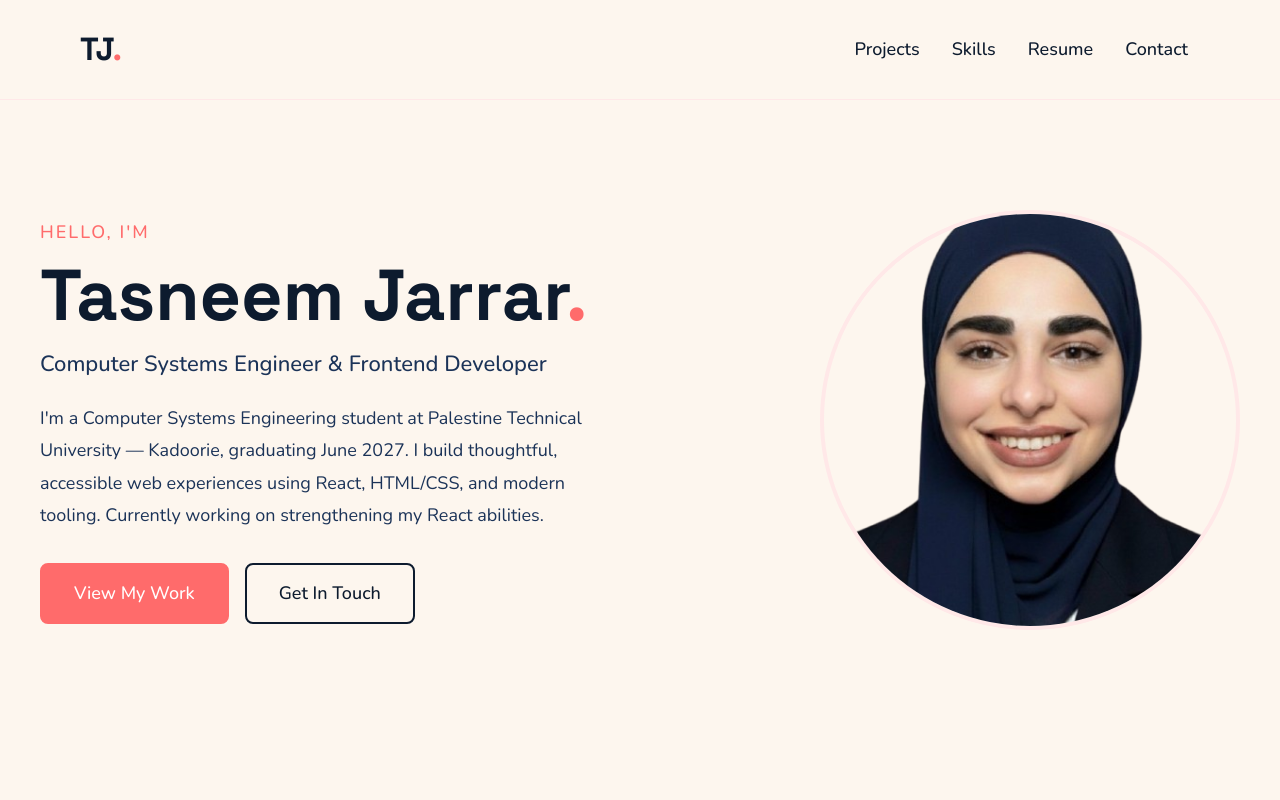
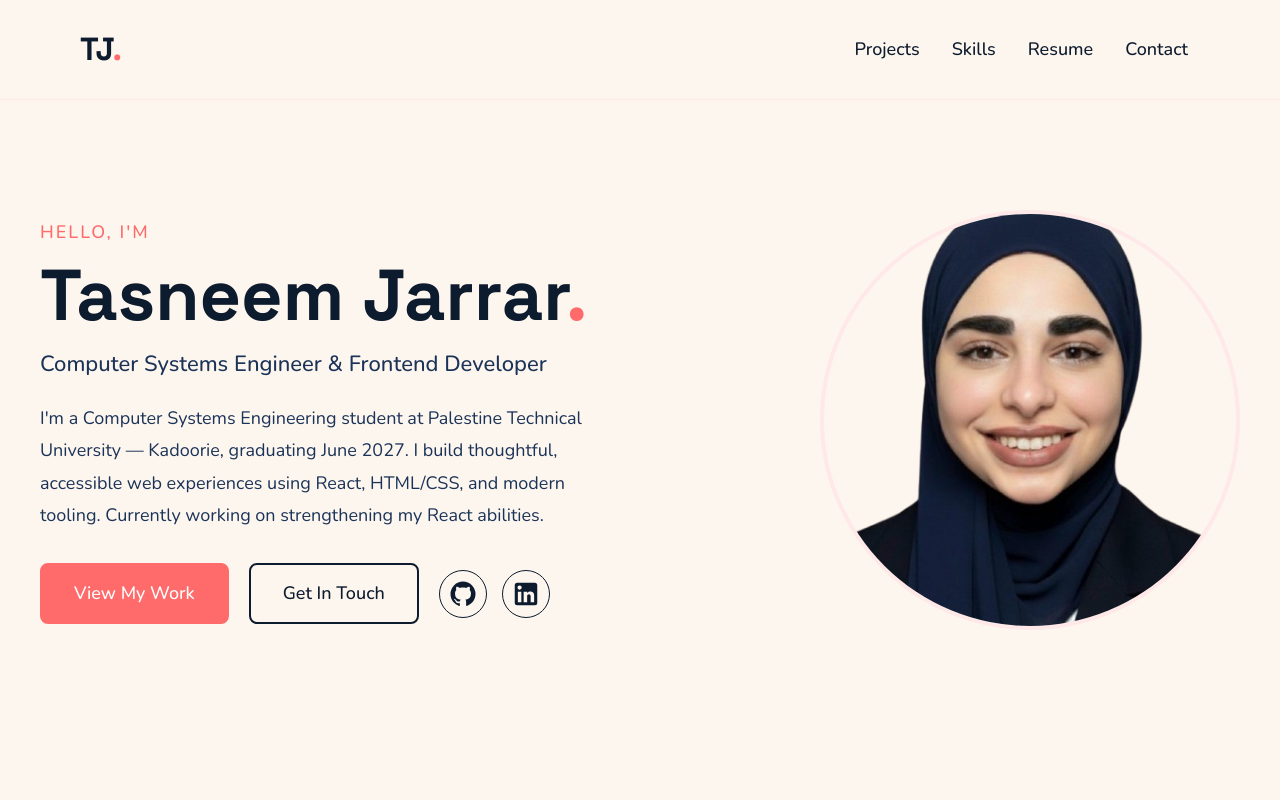
Before and after one commit to TasneemJarrar/portfolio-site, a website: page src/index.html in a window 1280 px wide. Shown: the top 800 px of the page. Drawn offline with nearby package versions, Linux system fonts and the light colour scheme.

Commit message:
add social btns to hero section

```diff
--- a/src/index.html
+++ b/src/index.html
@@ -46,7 +46,8 @@
             <a class="header__nav-link" href="#skills">Skills</a>
           </li>
           <li class="header__nav-item">
-            <a class="header__nav-link" href="./Tasneem Jarrar - CV.pdf" target="_blank" rel="noopener noreferrer">Resume</a>
+            <a class="header__nav-link" href="./Tasneem Jarrar - CV.pdf" target="_blank"
+              rel="noopener noreferrer">Resume</a>
           </li>
           <li class="header__nav-item">
             <a class="header__nav-link" href="#contact">Contact</a>
@@ -69,7 +70,8 @@
               <a class="header__menu-link" href="#skills">Skills</a>
             </li>
             <li class="header__menu-item">
-              <a class="header__menu-link" href="./Tasneem Jarrar - CV.pdf" target="_blank" rel="noopener noreferrer">Resume</a>
+              <a class="header__menu-link" href="./Tasneem Jarrar - CV.pdf" target="_blank"
+                rel="noopener noreferrer">Resume</a>
             </li>
             <li class="header__menu-item">
               <a class="header__menu-link" href="#contact">Contact</a>
@@ -106,6 +108,24 @@
           <div class="hero__ctas">
             <a class="primary-btn" href="#projects">View My Work</a>
             <a class="secondary-btn" href="#contact">Get In Touch</a>
+
+            <div class="hero__socials">
+              <a class="hero__social-link" href="https://github.com/TasneemJarrar" target="_blank"
+                rel="noopener noreferrer" aria-label="GitHub profile">
+                <svg xmlns="http://www.w3.org/2000/svg" width="30" height="30" viewBox="0 0 24 24" fill="currentColor">
+                  <path
+                    d="M12 2A10 10 0 0 0 2 12c0 4.42 2.87 8.17 6.84 9.5c.5.08.66-.23.66-.5v-1.69c-2.77.6-3.36-1.34-3.36-1.34c-.46-1.16-1.11-1.47-1.11-1.47c-.91-.62.07-.6.07-.6c1 .07 1.53 1.03 1.53 1.03c.87 1.52 2.34 1.07 2.91.83c.09-.65.35-1.09.63-1.34c-2.22-.25-4.55-1.11-4.55-4.92c0-1.11.38-2 1.03-2.71c-.1-.25-.45-1.29.1-2.64c0 0 .84-.27 2.75 1.02c.79-.22 1.65-.33 2.5-.33s1.71.11 2.5.33c1.91-1.29 2.75-1.02 2.75-1.02c.55 1.35.2 2.39.1 2.64c.65.71 1.03 1.6 1.03 2.71c0 3.82-2.34 4.66-4.57 4.91c.36.31.69.92.69 1.85V21c0 .27.16.59.67.5C19.14 20.16 22 16.42 22 12A10 10 0 0 0 12 2" />
+                </svg>
+              </a>
+
+              <a class="hero__social-link" href="https://www.linkedin.com/in/tasneem-jarrar" target="_blank"
+                rel="noopener noreferrer" aria-label="LinkedIn profile">
+                <svg xmlns="http://www.w3.org/2000/svg" width="30" height="30" viewBox="0 0 24 24" fill="currentColor">
+                  <path
+                    d="M19 3a2 2 0 0 1 2 2v14a2 2 0 0 1-2 2H5a2 2 0 0 1-2-2V5a2 2 0 0 1 2-2zm-.5 15.5v-5.3a3.26 3.26 0 0 0-3.26-3.26c-.85 0-1.84.52-2.32 1.3v-1.11h-2.79v8.37h2.79v-4.93c0-.77.62-1.4 1.39-1.4a1.4 1.4 0 0 1 1.4 1.4v4.93zM6.88 8.56a1.68 1.68 0 0 0 1.68-1.68c0-.93-.75-1.69-1.68-1.69a1.69 1.69 0 0 0-1.69 1.69c0 .93.76 1.68 1.69 1.68m1.39 9.94v-8.37H5.5v8.37z" />
+                </svg>
+              </a>
+            </div>
           </div>
         </div>
 
@@ -207,7 +227,8 @@
               <h3 class="project-card__title">BloodLink</h3>
               <p class="project-card__description">A blood donation management system with role-based access for admins
                 and donors. Features CRUD, photo uploads, and donation tracking.</p>
-              <a class="project-card__link" href="https://github.com/TasneemJarrar/bloodlink" target="_blank" aria-label="View BloodLink project">View Project →</a>
+              <a class="project-card__link" href="https://github.com/TasneemJarrar/bloodlink" target="_blank"
+                aria-label="View BloodLink project">View Project →</a>
             </div>
           </article>
 
@@ -240,7 +261,8 @@
               <h3 class="project-card__title">Dog Image Classifier</h3>
               <p class="project-card__description">An AI image classifier using pretrained CNNs (VGG, ResNet, AlexNet)
                 to identify dog breeds from photos. Built for Udacity's AI nanodegree.</p>
-              <a class="project-card__link" href="https://github.com/TasneemJarrar/Dog-Image-Classifier" target="_blank" aria-label="View Dog Classifier project">View Project →</a>
+              <a class="project-card__link" href="https://github.com/TasneemJarrar/Dog-Image-Classifier" target="_blank"
+                aria-label="View Dog Classifier project">View Project →</a>
             </div>
           </article>
 
@@ -255,8 +277,8 @@
       </div>
     </section>
 
+
   </main>
-
 
 </body>
 
--- a/src/scss/modules/_hero.scss
+++ b/src/scss/modules/_hero.scss
@@ -108,16 +108,40 @@
   &__ctas {
     display: flex;
     flex-direction: column;
-    gap: 1.6rem;
+    gap: 2rem;
     align-items: center;
 
     @include mixins.respond-to('sm') {
       flex-direction: row;
+      flex-wrap: wrap; // ← add this
       justify-content: center;
     }
 
     @include mixins.respond-to('lg') {
       justify-content: flex-start;
+    }
+  }
+
+  &__socials {
+    display: flex;
+    align-items: center;
+    gap: 1.5rem;
+  }
+
+  &__social-link {
+    display: flex;
+    align-items: center;
+    justify-content: center;
+    width: 4.8rem;
+    height: 4.8rem;
+    border-radius: variables.$radius-full;
+    border: 1.5px solid variables.$color-primary-navy;
+    color: variables.$color-primary-navy;
+    transition: variables.$transition-base;
+
+    &:hover {
+      background-color: variables.$color-primary-navy;
+      color: variables.$color-white;
     }
   }
 
--- a/src/scss/modules/modules.scss
+++ b/src/scss/modules/modules.scss
@@ -3,4 +3,4 @@
 @use './footer';
 @use './latest-projects';
 @use './project-card';
-@use './contact-us';
+@use './contact';
```
Also changed, not shown: dist/main.css, src/scss/modules/_contact-us.scss (deleted), src/scss/modules/_contact.scss (added), 1 other file.
